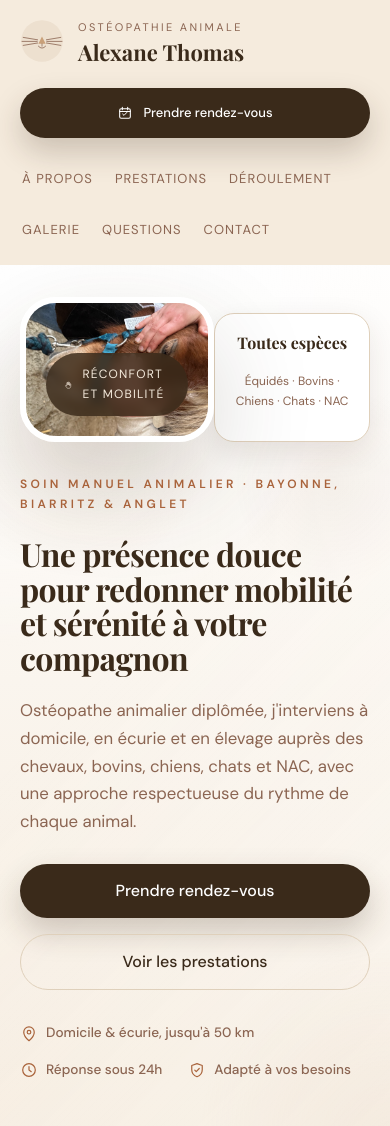
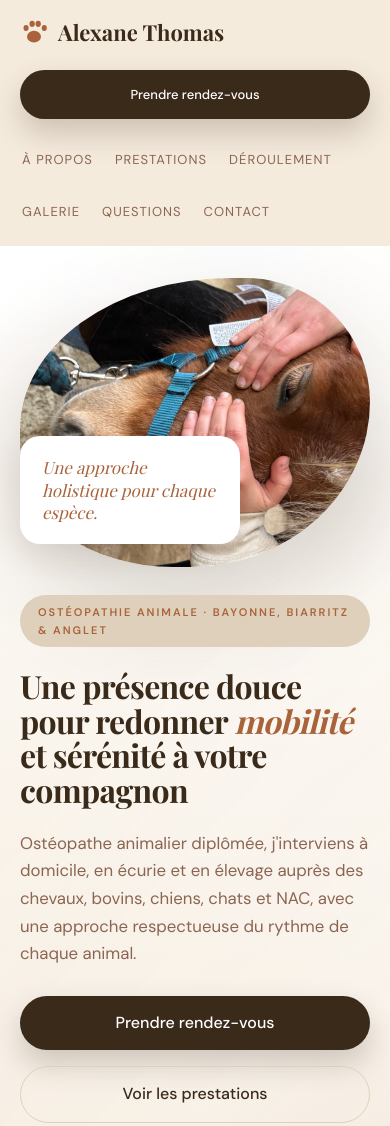
Before and after one commit to Skooh/site-alexane, a website: page index.html in a window 390 px wide. Shown: the top 1126 px of the page. Drawn offline with nearby package versions, Linux system fonts and the light colour scheme; a web font is replaced by a local one.

Commit message:
Redesign header and hero to match new visual direction
Simplify the header logo to a paw icon and single-line brand name, turn
the hero eyebrow into a pill badge, accent "mobilité" in italic clay,
drop the redundant inline trust list, and replace the framed hero photo
with an organic blob-shaped image plus an overlapping quote card,
reusing the existing hero photo.

```diff
--- a/css/styles.css
+++ b/css/styles.css
@@ -114,22 +114,16 @@ textarea {
 .brand-logo {
   display: flex;
   align-items: center;
-  gap: 14px;
-}
-
-.brand-eyebrow {
-  margin: 0 0 4px;
-  font-size: 11px;
-  letter-spacing: 0.22em;
-  text-transform: uppercase;
-  color: var(--brown-mid);
+  gap: 10px;
 }
 
 .brand-name {
   margin: 0;
   font-family: var(--font-display);
+  font-weight: 700;
   font-size: 22px;
   line-height: 1.1;
+  color: var(--brown-dark);
 }
 
 .site-nav {
@@ -247,8 +241,11 @@ textarea {
 
 .eyebrow-label {
   display: inline-flex;
-  font-size: 12px;
-  letter-spacing: 0.28em;
+  background: var(--sand);
+  border-radius: 999px;
+  padding: 8px 18px;
+  font-size: 11px;
+  letter-spacing: 0.18em;
   text-transform: uppercase;
   color: var(--clay);
   font-weight: 600;
@@ -261,6 +258,11 @@ textarea {
   line-height: 1.08;
   letter-spacing: -0.02em;
   margin: 0 0 22px;
+}
+
+.hero-copy h2 em {
+  color: var(--clay);
+  font-style: italic;
 }
 
 .hero-copy p {
@@ -277,42 +279,18 @@ textarea {
   margin-bottom: 32px;
 }
 
-.hero-trust-list {
-  list-style: none;
-  margin: 0;
-  padding: 0;
-  display: flex;
-  flex-wrap: wrap;
-  gap: 14px 26px;
-}
-
-.hero-trust-list li {
-  display: flex;
-  align-items: center;
-  gap: 8px;
-  font-size: 0.85rem;
-  color: var(--brown-mid);
-  font-weight: 500;
-}
-
-.hero-trust-list svg {
-  color: var(--clay);
-  flex-shrink: 0;
-}
-
 .hero-visual {
   display: flex;
   justify-content: center;
+  position: relative;
 }
 
 .hero-photo-card {
   margin: 0;
   width: min(100%, 560px);
-  aspect-ratio: 4 / 3;
-  border-radius: calc(var(--radius-lg) * 1.1);
-  border: 6px solid var(--white);
+  aspect-ratio: 4 / 3.3;
+  border-radius: 63% 37% 54% 46% / 55% 45% 60% 40%;
   overflow: hidden;
-  position: relative;
   box-shadow: var(--shadow-lg);
 }
 
@@ -322,48 +300,21 @@ textarea {
   object-fit: cover;
 }
 
-.hero-chip {
+.hero-quote {
   position: absolute;
-  bottom: 20px;
-  left: 20px;
-  right: 20px;
-  display: flex;
-  align-items: center;
-  gap: 10px;
-  background: rgba(58, 42, 26, 0.82);
-  backdrop-filter: blur(6px);
-  color: var(--cream);
-  padding: 12px 18px;
-  border-radius: 999px;
-  font-size: 12px;
-  letter-spacing: 0.1em;
-  text-transform: uppercase;
+  left: 0;
+  bottom: 8%;
+  max-width: 220px;
+  background: var(--white);
+  border-radius: var(--radius-md);
+  padding: 20px 22px;
+  box-shadow: var(--shadow-sm);
   margin: 0;
-}
-
-.hero-badge-float {
-  position: absolute;
-  top: -18px;
-  right: -8px;
-  background: var(--white);
-  border: 1px solid var(--sand);
-  border-radius: var(--radius-md);
-  padding: 16px 20px;
-  box-shadow: var(--shadow-sm);
-  display: grid;
-  gap: 2px;
-  max-width: 190px;
-  text-align: center;
-}
-
-.hero-badge-float strong {
   font-family: var(--font-display);
-  font-size: 1rem;
-}
-
-.hero-badge-float span {
-  font-size: 0.75rem;
-  color: var(--brown-mid);
+  font-style: italic;
+  font-size: 1.05rem;
+  line-height: 1.35;
+  color: var(--clay);
 }
 
 /* ---------- Category page (Prestations) ---------- */
@@ -1237,12 +1188,6 @@ textarea {
     order: -1;
   }
 
-  .hero-badge-float {
-    position: static;
-    margin-top: 16px;
-    justify-self: start;
-  }
-
   .site-header {
     position: static;
   }
--- a/index.html
+++ b/index.html
@@ -34,24 +34,14 @@
       <header class="site-header">
        <div class="header-inner">
         <a class="brand-logo" href="index.html">
-          <div class="logo-symbol" aria-hidden="true">
-            <svg width="44" height="44" viewBox="0 0 110 110" fill="none" xmlns="http://www.w3.org/2000/svg">
-              <circle cx="55" cy="55" r="52" fill="#EDE0CF" />
-              <line x1="8" y1="46" x2="44" y2="52" stroke="#8B6552" stroke-width="2" stroke-linecap="round" />
-              <line x1="5" y1="56" x2="43" y2="56" stroke="#8B6552" stroke-width="2" stroke-linecap="round" />
-              <line x1="8" y1="66" x2="44" y2="60" stroke="#8B6552" stroke-width="2" stroke-linecap="round" />
-              <line x1="102" y1="46" x2="66" y2="52" stroke="#8B6552" stroke-width="2" stroke-linecap="round" />
-              <line x1="105" y1="56" x2="67" y2="56" stroke="#8B6552" stroke-width="2" stroke-linecap="round" />
-              <line x1="102" y1="66" x2="66" y2="60" stroke="#8B6552" stroke-width="2" stroke-linecap="round" />
-              <polygon points="55,44 46,62 64,62" fill="#C9A079" />
-              <line x1="55" y1="62" x2="55" y2="68" stroke="#8B6552" stroke-width="1.8" stroke-linecap="round" />
-              <path d="M46,68 Q55,78 64,68" fill="none" stroke="#8B6552" stroke-width="2" stroke-linecap="round" />
-            </svg>
-          </div>
-          <div>
-            <p class="brand-eyebrow">Ostéopathie animale</p>
-            <h1 class="brand-name">Alexane Thomas</h1>
-          </div>
+          <svg class="logo-symbol" width="28" height="28" viewBox="0 0 24 24" fill="none" aria-hidden="true">
+            <ellipse cx="12" cy="16" rx="6" ry="5" fill="#A9633B" />
+            <ellipse cx="5.2" cy="8.5" rx="2.2" ry="2.6" fill="#A9633B" />
+            <ellipse cx="10.4" cy="5" rx="2.3" ry="2.7" fill="#A9633B" />
+            <ellipse cx="15.6" cy="5" rx="2.3" ry="2.7" fill="#A9633B" />
+            <ellipse cx="20.8" cy="8.5" rx="2.2" ry="2.6" fill="#A9633B" />
+          </svg>
+          <h1 class="brand-name">Alexane Thomas</h1>
         </a>
         <nav class="site-nav" aria-label="Navigation principale">
           <a href="#apropos">À propos</a>
@@ -61,41 +51,28 @@
           <a href="#faq">Questions</a>
           <a href="#contact">Contact</a>
         </nav>
-        <a class="btn btn-primary btn-header" href="#contact">
-          <svg width="16" height="16" viewBox="0 0 24 24"><use href="#icon-calendar" /></svg>
-          Prendre rendez-vous
-        </a>
+        <a class="btn btn-primary btn-header" href="#contact">Prendre rendez-vous</a>
        </div>
       </header>
 
       <main>
         <section class="hero-section full-screen-hero">
           <div class="hero-copy">
-            <span class="eyebrow-label">Soin manuel animalier · Bayonne, Biarritz &amp; Anglet</span>
-            <h2>Une présence douce pour redonner mobilité et sérénité à votre compagnon</h2>
+            <span class="eyebrow-label">Ostéopathie animale · Bayonne, Biarritz &amp; Anglet</span>
+            <h2>Une présence douce pour redonner <em>mobilité</em> et sérénité à votre compagnon</h2>
             <p>Ostéopathe animalier diplômée, j'interviens à domicile, en écurie et en élevage auprès des chevaux, bovins, chiens, chats et NAC, avec une approche respectueuse du rythme de chaque animal.</p>
             <div class="hero-actions">
               <a class="btn btn-primary" href="#contact">Prendre rendez-vous</a>
               <a class="btn btn-secondary" href="#prestations">Voir les prestations</a>
             </div>
-            <ul class="hero-trust-list">
-              <li><svg width="18" height="18" viewBox="0 0 24 24"><use href="#icon-pin" /></svg> Domicile &amp; écurie, jusqu'à 50&nbsp;km</li>
-              <li><svg width="18" height="18" viewBox="0 0 24 24"><use href="#icon-clock" /></svg> Réponse sous 24h</li>
-              <li><svg width="18" height="18" viewBox="0 0 24 24"><use href="#icon-shield" /></svg> Adapté à vos besoins</li>
-            </ul>
           </div>
           <div class="hero-visual">
             <figure class="hero-photo-card">
               <img src="assets/img/hero-poney.jpg" alt="Alexane Thomas réalisant une séance d'ostéopathie sur la tête d'un poney, mains posées avec douceur de part et d'autre du chanfrein" loading="eager" />
-              <figcaption class="hero-chip">
-                <svg width="16" height="16" viewBox="0 0 24 24"><use href="#icon-hand" /></svg>
-                Réconfort et mobilité
-              </figcaption>
             </figure>
-            <div class="hero-badge-float">
-              <strong>Toutes espèces</strong>
-              <span>Équidés · Bovins · Chiens · Chats · NAC</span>
-            </div>
+            <blockquote class="hero-quote">
+              Une approche holistique pour chaque espèce.
+            </blockquote>
           </div>
         </section>
 
```
Also changed, not shown: prestations.html (+9 -22 lines).
